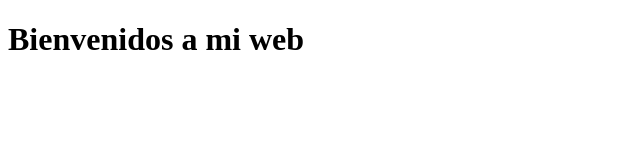
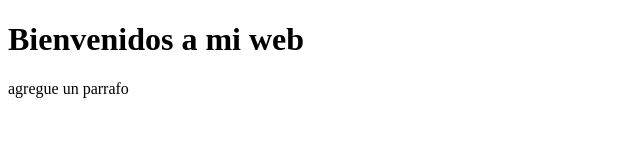
Before and after one commit to udiamante/Mi-Web, a plain HTML site: page index.html in a window 1280 px wide. Shown: the whole page, without its empty margins (0-640 px from the left). Drawn offline with Linux system fonts and the light colour scheme.

Commit message:
agregue un parrafo

```diff
--- a/index.html
+++ b/index.html
@@ -8,5 +8,6 @@
 </head>
 <body>
  <h1>Bienvenidos a mi web</h1>
+ <p> agregue un parrafo</p>
 </body>
 </html>
```
